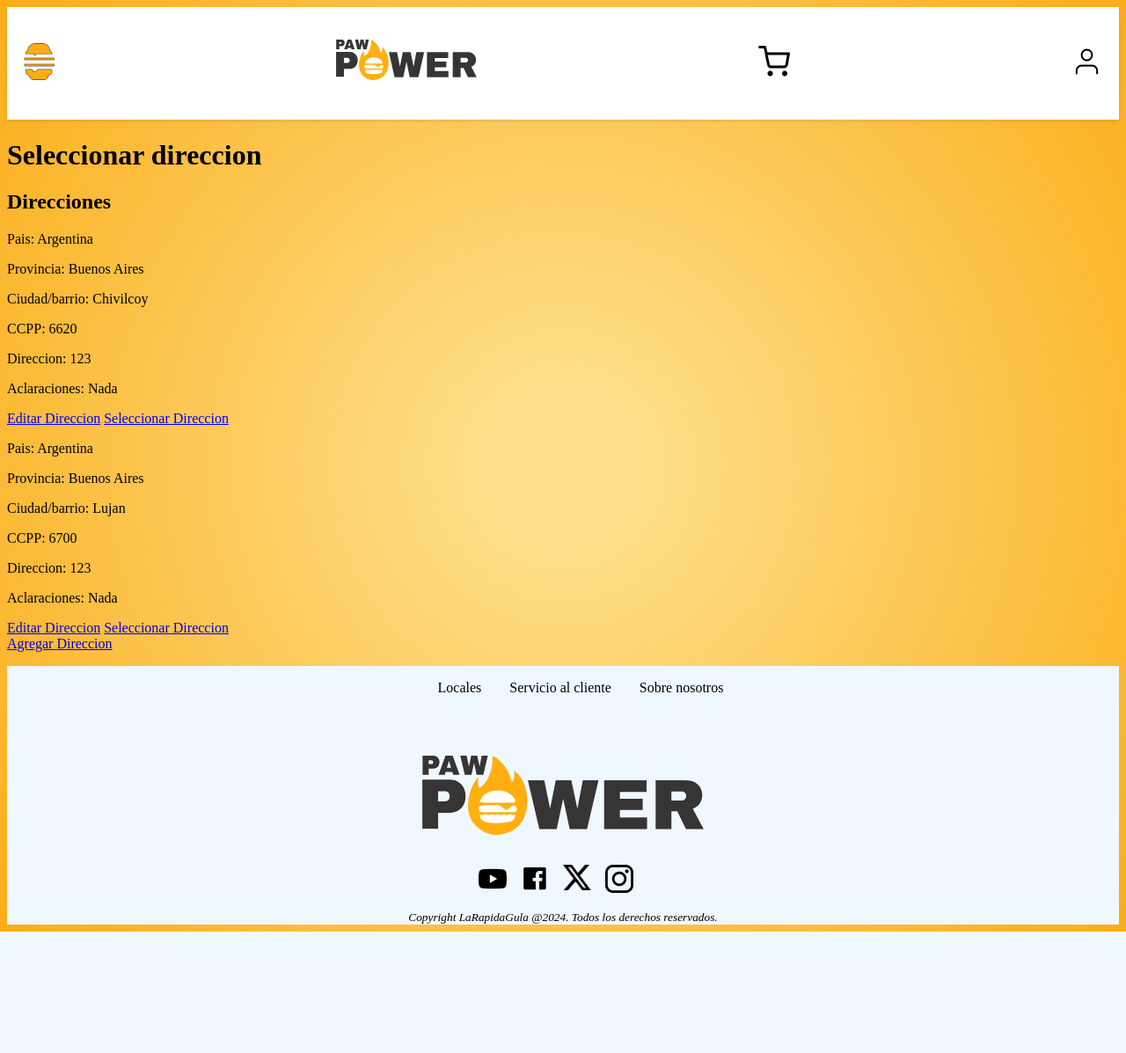
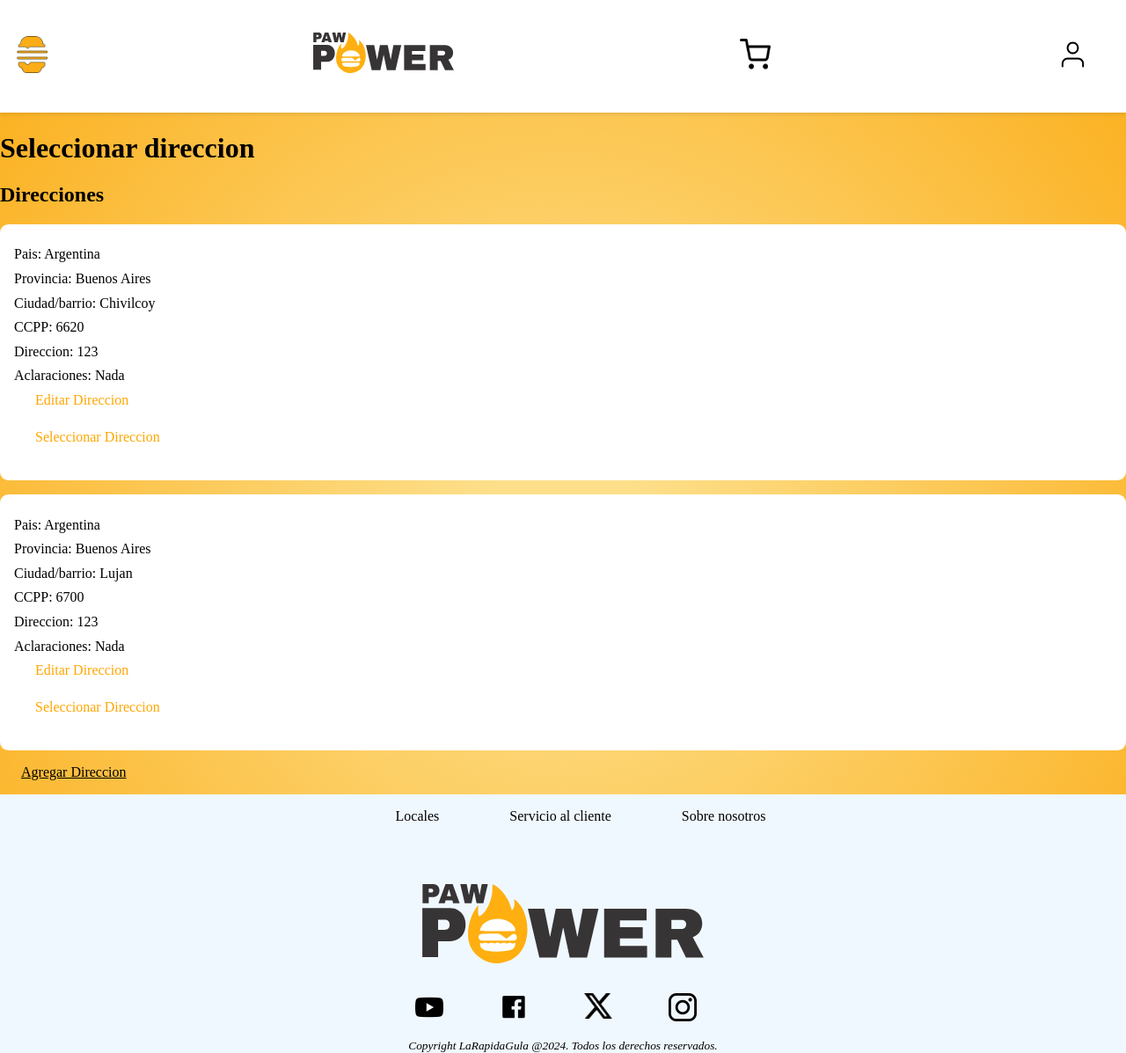
Before and after one commit to LucasLatessa/PAW-2024, a PHP site: page /compra/selecDirec.html in a window 1280 px wide. Shown: the whole page at 88% size. Before the commit the page ends 1059 px from the top, so only its background shows below. Run offline with PHP 8.4, Linux system fonts and the light colour scheme; some web fonts are replaced.

Commit message:
selec local y selec direccion listo

```diff
--- a/compra/carrito.html
+++ b/compra/carrito.html
@@ -9,6 +9,7 @@
     <title>Carrito - PAW Power</title>
     <link rel="icon" href="../assets/Isotipo.svg" type="image/x-icon" />
     <link rel="stylesheet" href="../styles/header-footer.css">
+    <link rel="stylesheet" href="styles/compra.css">
   </head>
   <body>
     <!--HEADER-->
--- a/compra/confirmarCompra.html
+++ b/compra/confirmarCompra.html
@@ -9,6 +9,7 @@
     <title>Confirmar pedido - PAW Power</title>
     <link rel="icon" href="../assets/Isotipo.svg" type="image/x-icon" />
     <link rel="stylesheet" href="../styles/header-footer.css">
+    <link rel="stylesheet" href="styles/compra.css">
   </head>
   <body>
     <!--HEADER-->
--- a/compra/menu.html
+++ b/compra/menu.html
@@ -9,6 +9,7 @@
     <title>Menu - PAW Power</title>
     <link rel="icon" href="../assets/Isotipo.svg" type="image/x-icon" />
     <link rel="stylesheet" href="../styles/header-footer.css">
+    <link rel="stylesheet" href="styles/compra.css">
   <body>
     <!--HEADER-->
     <header class="header-body">
--- a/compra/pedirComida.html
+++ b/compra/pedirComida.html
@@ -9,6 +9,7 @@
     <title>Pedir - PAW Power</title>
     <link rel="icon" href="../assets/Isotipo.svg" type="image/x-icon" />
     <link rel="stylesheet" href="../styles/header-footer.css">
+    <link rel="stylesheet" href="styles/compra.css">
   </head>
   <body>
     <!--HEADER-->
--- a/compra/reserva.html
+++ b/compra/reserva.html
@@ -9,6 +9,7 @@
     <title>Reservar en PAW Power</title>
     <link rel="icon" href="../assets/Isotipo.svg" type="image/x-icon" />
     <link rel="stylesheet" href="../styles/header-footer.css">
+    <link rel="stylesheet" href="styles/compra.css">
   </head>
   <body>
     <!--HEADER-->
@@ -97,7 +98,7 @@
               size="30"
             />
           </label>
-          <p>*requerido</p>
+          <p id="required">*requerido</p>
           <button type="submit">Reservar Mesa</button>
         </form>
       </div>
--- a/compra/selecDirec.html
+++ b/compra/selecDirec.html
@@ -9,6 +9,7 @@
     <title>Seleccionar direccion</title>
     <link rel="icon" href="../assets/Isotipo.svg" type="image/x-icon" />
     <link rel="stylesheet" href="../styles/header-footer.css">
+    <link rel="stylesheet" href="styles/compra.css">
   </head>
   <body>
     <!--HEADER-->
@@ -67,7 +68,7 @@
           <a href="carrito.html">Seleccionar Direccion</a
           ><!--esto va a tener que devolver la sucursal seleccionada, con js¿? -->
         </div>
-        <a href="agregarDireccion.html">Agregar Direccion</a>
+        <a class="btn" href="agregarDireccion.html">Agregar Direccion</a>
       </section>
     </main>
 
--- a/compra/selecLoc.html
+++ b/compra/selecLoc.html
@@ -9,6 +9,7 @@
     <title>Locales - PAW Power</title>
     <link rel="icon" href="../assets/Isotipo.svg" type="image/x-icon" />
     <link rel="stylesheet" href="../styles/header-footer.css">
+    <link rel="stylesheet" href="styles/compra.css">
   </head>
   <body>
     <!--HEADER-->
--- /dev/null
+++ b/compra/styles/compra.css
@@ -0,0 +1,73 @@
+
+html {
+    font-size: 16px; /*definiendo el rem*/
+  }
+
+h1, h2 , .btn{
+    color: #000000;
+}
+
+.direccion {
+    background-color: #fff;
+    padding: 1rem;
+    margin-bottom: 1rem;
+    border-radius: 0.6rem;
+}
+
+.direccion p {
+    margin: 0.6rem 0;
+}
+
+.direccion a {
+    color: #ffa600;
+    text-decoration: none;
+    display: block;
+    margin-top: 0.6rem;
+}
+
+.direccion a:hover {
+    text-decoration: underline;
+}
+
+iframe {
+    width: 100%;
+    height: 30rem;
+    border: none;
+    margin-bottom: 1.5rem;
+}
+
+form {
+    margin: 1.5rem;
+}
+
+label {
+    display: block;
+    margin-bottom: 0.6rem;
+}
+
+input[type="radio"] {
+    margin-right: 0.6rem;
+}
+
+button[type="submit"] {
+    padding: 0.6rem 1.5rem;
+    background-color: #231F20;
+    color: #fff;
+    border: 0.1rem solid #231F20;
+    border-radius: 0.3rem;
+    cursor: pointer;
+}
+
+button[type="submit"]:hover {
+    background-color: #f8991d;
+}
+
+a {
+    color: #000000;
+    margin:1.5rem;
+}
+#required {
+    font-size: 1rem;
+    font-style: italic;
+    font-family: "Century Gothic";
+  }
--- a/styles/header-footer.css
+++ b/styles/header-footer.css
@@ -7,7 +7,10 @@
   src: local("Century Gothic"),
     url("../font/century_gothic.ttf") format("truetype");
 }
-
+body {/* elimina borde blanco en header */
+  margin: 0;
+  padding: 0;
+}
 html {
   font-size: 16px; /*definiendo el rem*/
 }
```
